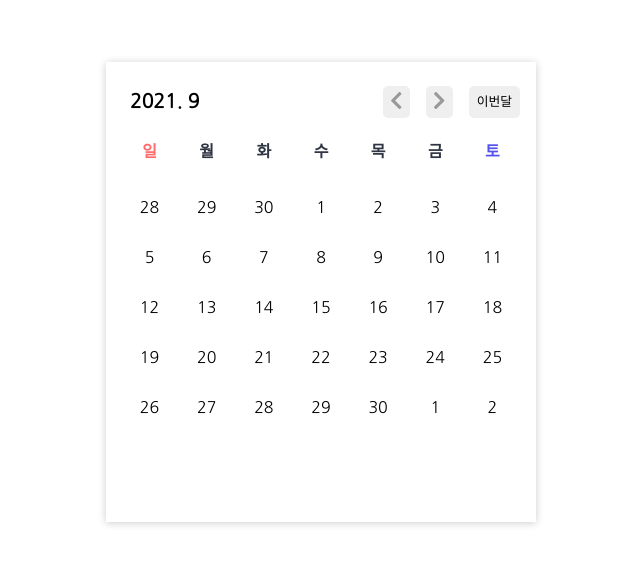
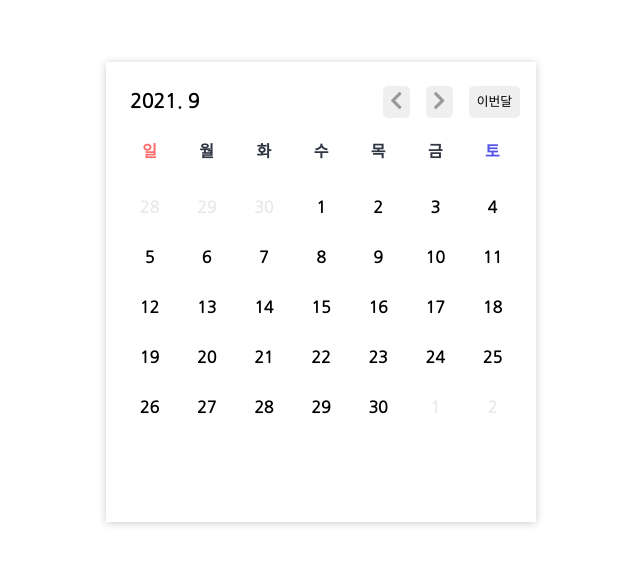
Before and after one commit to ha3158987/Paywork_Calendar, a React (Create React App) app: page / in a window 1280 px wide. Shown: the part 108-672 px from the top of the page, without its empty margins (319-959 px from the left). Built offline with nearby package versions, Linux system fonts and the light colour scheme.

Commit message:
feat: 저번달, 이번달, 다음달 날짜 폰트 색상 개별화 (#5)

```diff
--- a/src/Components/Calendar/DatesOfMonth.jsx
+++ b/src/Components/Calendar/DatesOfMonth.jsx
@@ -39,7 +39,7 @@ const DatesOfMonth = ({
     <DatesOfMonthLayout>
       {datesOfMonth.map((date) => (
         <Date>
-          <DateButton>{date.date}</DateButton>
+          <DateButton category={date.month}>{date.date}</DateButton>
         </Date>
       ))}
     </DatesOfMonthLayout>
@@ -66,6 +66,11 @@ const DateButton = styled.button`
   width: 50px;
   height: 100%;
   border-radius: 90px;
+  font-weight: 900;
+  color: ${(props) =>
+    props.category === "previous" || props.category === "next"
+      ? "#e9e9e9"
+      : "#55555"};
 `;
 
 export default DatesOfMonth;
```
